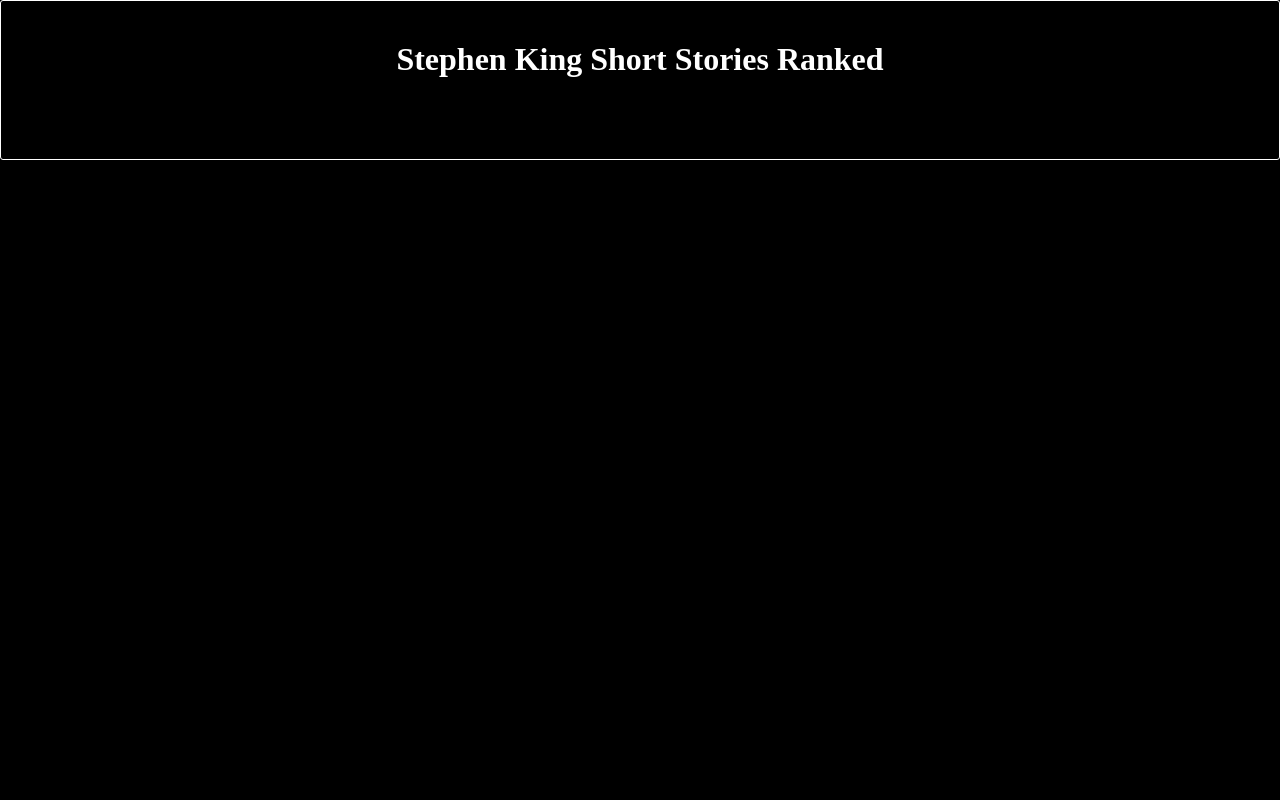
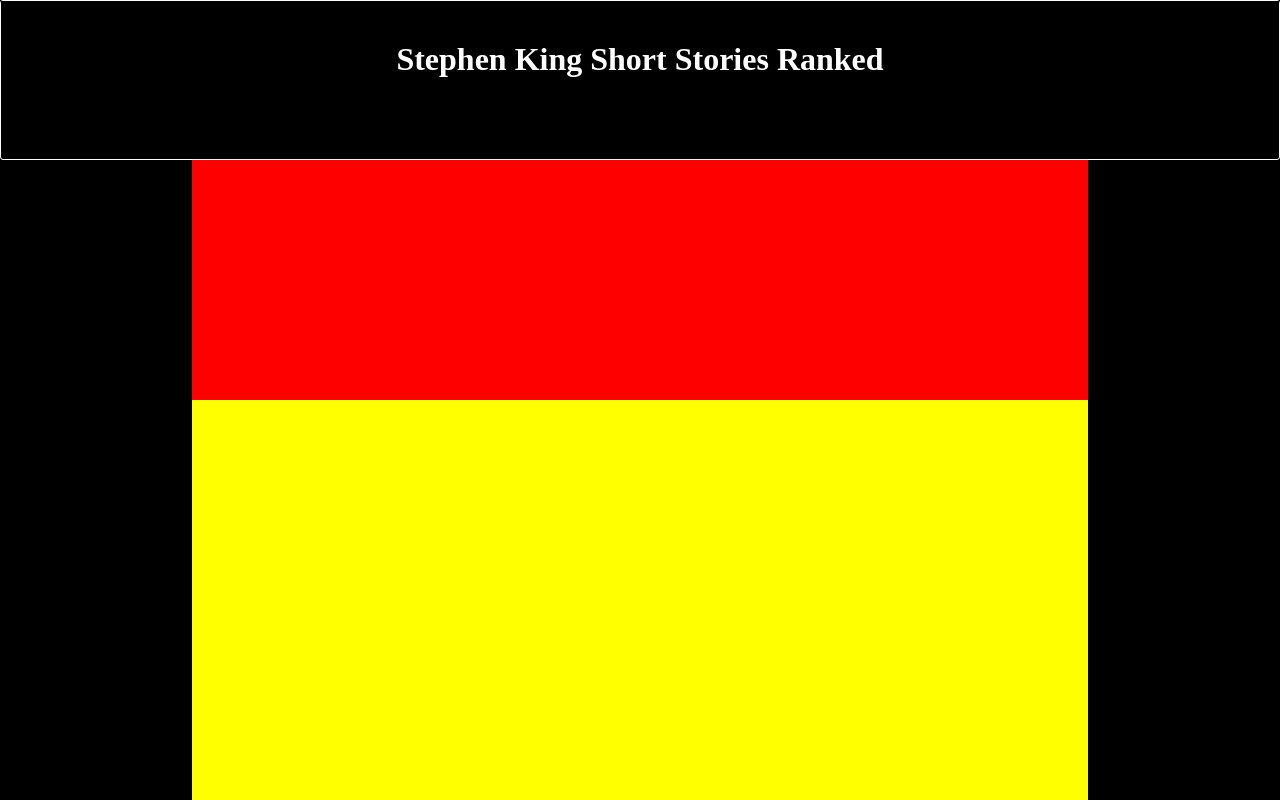
Before and after one commit to tizzle-b-rizzle/Stephen-King, a plain HTML site: page index.html in a window 1280 px wide. Shown: the top 800 px of the page. Drawn offline with Linux system fonts and the light colour scheme.

Commit message:
Add files via upload

```diff
--- a/assets/css/stylesheet.css
+++ b/assets/css/stylesheet.css
@@ -3,37 +3,62 @@
   margin: 0;
   padding: 0;
   box-sizing: border-box;
+  background-color: black;
 }
 /*#endregion*/
 
 /*#region main page*/
 #main-page {
   background-color: black;
-      width:100vw;
-      height:100vw;
+  width: 100vw;
+  max-width: 100%;
+  height: 100vw;
 }
 /*#endregion*/
 
 /*#region main page title*/
 #main-page-title-area {
-        display:relative;
-        height:20vh;
-        width:100vw;
+  display: relative;
+  height: 20vh;
+  width: 100vw;
+  max-width: 100%;
   background-color: black;
-        border:1px solid white;
+  border: 1px solid white;
   border-radius: 3px;
-        margin-right:50vw;
+  margin-right: 50vw;
 }
 #main-page-title {
-        display:absolute;
-        text-align:center;
-        padding-top:5vh;
-        color:white;
+  display: absolute;
+  text-align: center;
+  padding-top: 5vh;
+  color: white;
+}
+/*#endregion*/
+
+/*#region body of main page area*/
+#body-of-main-page-area {
+  width: 100vw;
+  max-width: 100%;
+  height: 300vh;
+}
+
+#body {
+  height: 300vh;
+  width: 70vw;
+  margin-left: 15vw;
+  margin-right: 15vw;
+  background-color: yellow;
+}
+
+#main-page-intro {
+  height: 30vh;
+  width: 100%;
+  background-color: red;
 }
 /*#endregion*/
 
 /*#region mobile version*/
-@media screen and (max-width:600px) {
+@media screen and (max-width: 600px) {
   #main-page-title-area {
     background-color: blue;
   }
--- a/index.html
+++ b/index.html
@@ -1,17 +1,22 @@
 <!DOCTYPE html>
 <html lang="en">
   <head>
-    <link rel="stylesheet" href="assets/css/stylesheet.css">
-    <meta charset="UTF-8">
-    <meta name="viewport" content="width=device-width, initial-scale=1.0">
+    <link rel="stylesheet" href="assets/css/stylesheet.css" />
+    <meta charset="UTF-8" />
+    <meta name="viewport" content="width=device-width, initial-scale=1.0" />
     <title>Stephen King Short Stories Ranked!</title>
   </head>
   <body>
     <div id="main-page">
       <div id="main-page-title-area">
-            <h1 id ="main-page-title">
+        <h1 id="main-page-title">
           Stephen King Short Stories Ranked
         </h1>
+      </div>
+      <div id="body-of-main-page-area">
+        <div id="body">
+          <div id="main-page-intro"></div>
+        </div>
       </div>
     </div>
   </body>
```
Lines whose indentation alone changed are shown as unchanged.
